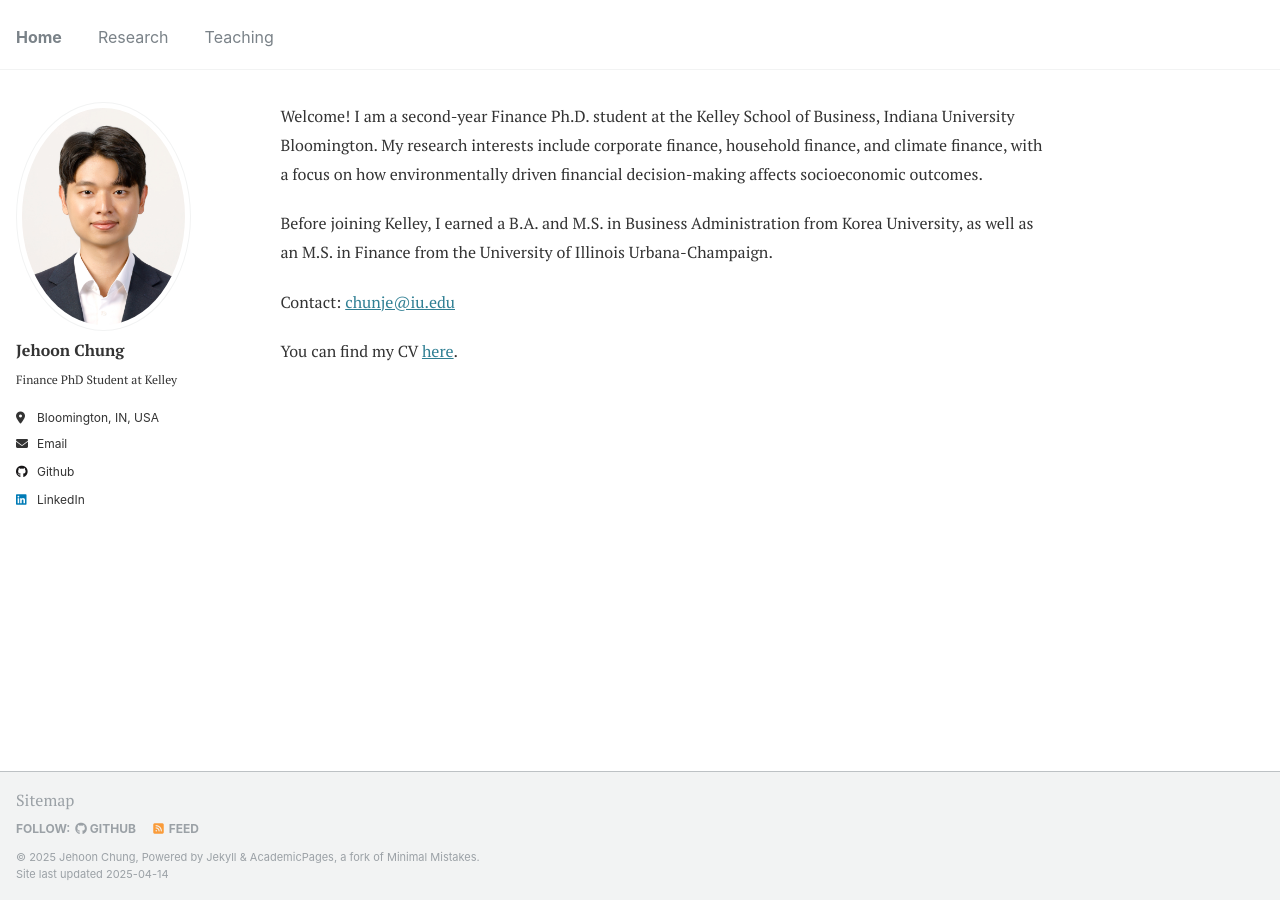
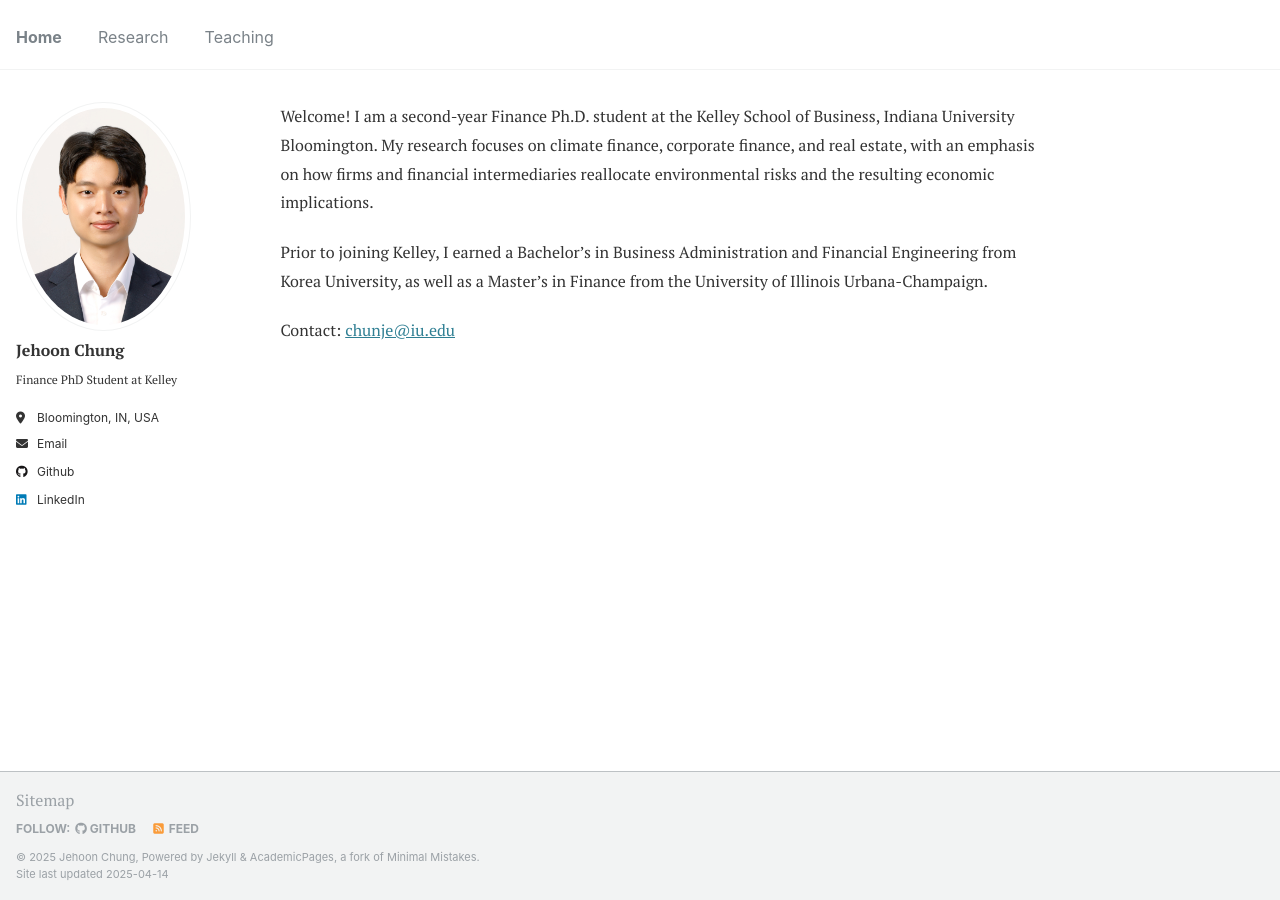
Before and after one commit to JehoonChung/jehoonchung.github.io, a Jekyll site: the page built from _pages/about.md, in a window 1280 px wide. Built offline with Jekyll 4.4.1, drawn with Linux system fonts in a browser that asks for light colours.

Commit message:
Update about.md

```diff
--- a/_pages/about.md
+++ b/_pages/about.md
@@ -7,10 +7,8 @@ redirect_from:
 ---
 
 
-Welcome! I am a second-year Finance Ph.D. student at the Kelley School of Business, Indiana University Bloomington. My research interests include corporate finance, household finance, and climate finance, with a focus on how environmentally driven financial decision-making affects socioeconomic outcomes.
+Welcome! I am a second-year Finance Ph.D. student at the Kelley School of Business, Indiana University Bloomington. My research focuses on climate finance, corporate finance, and real estate, with an emphasis on how firms and financial intermediaries reallocate environmental risks and the resulting economic implications.
 
-Before joining Kelley, I earned a B.A. and M.S. in Business Administration from Korea University, as well as an M.S. in Finance from the University of Illinois Urbana-Champaign.
+Prior to joining Kelley, I earned a Bachelor's in Business Administration and Financial Engineering from Korea University, as well as a Master’s in Finance from the University of Illinois Urbana-Champaign.
 
 Contact: <a href="mailto:chunje@iu.edu">chunje@iu.edu</a>
-
-You can find my CV [here](/files/CV_JehoonChung.pdf).
```
